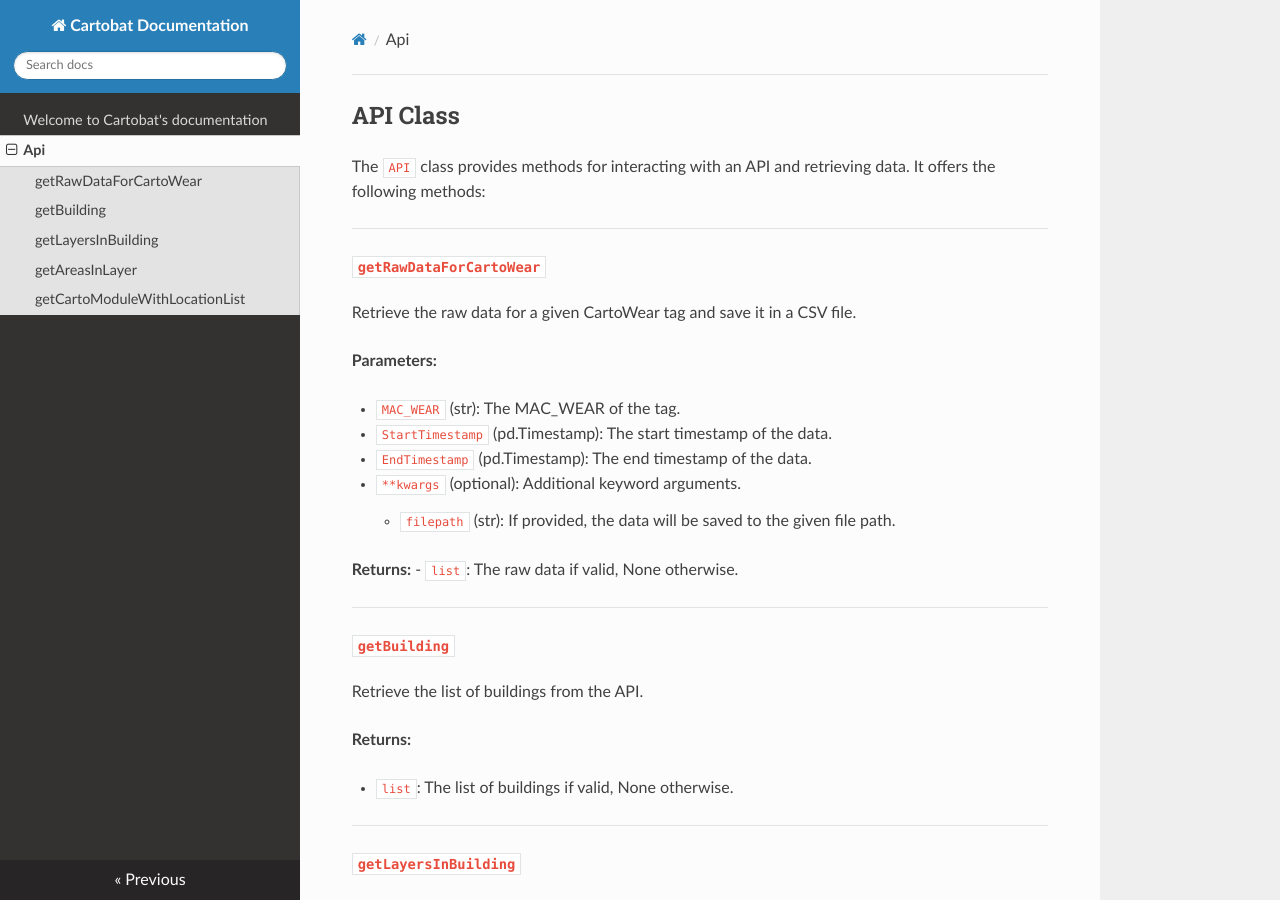
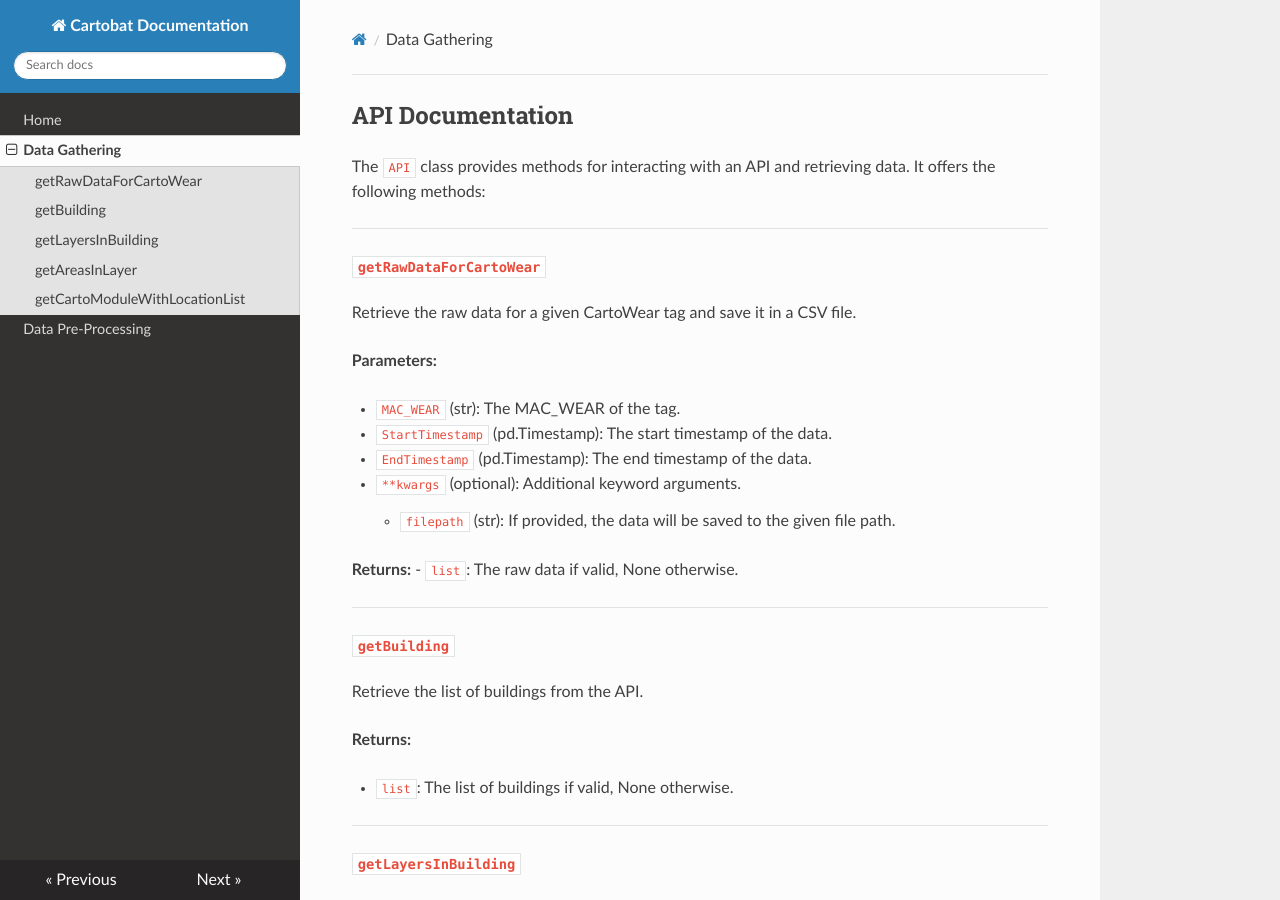
Before and after one commit to gatienc/Cartobat, an MkDocs documentation site: the page built from docs/Data_Gathering.md, in a window 1280 px wide and 900 px high. Built offline with MkDocs 1.6.1, drawn with Linux system fonts in a browser that asks for light colours; nearby versions of some CDN libraries.

Commit message:
📎 docs : Data gathering and pre-processing

```diff
--- a/docs/api.md
+++ b/docs/Data_Gathering.md
@@ -1,4 +1,5 @@
-## API Class
+## API Documentation
+
 
 The `API` class provides methods for interacting with an API and retrieving data. It offers the following methods:
 
--- a/mkdocs.yml
+++ b/mkdocs.yml
@@ -2,3 +2,7 @@
 site_url: https://cartodoc.com
 theme:
     name: readthedocs
+nav:
+    - Home: index.md
+    - Data Gathering: Data_Gathering.md
+    - Data Pre-Processing: Data_Pre-Processing.md
```
Also changed, not shown: docs/Data_Pre-Processing.md (added, +26 -0 lines).
